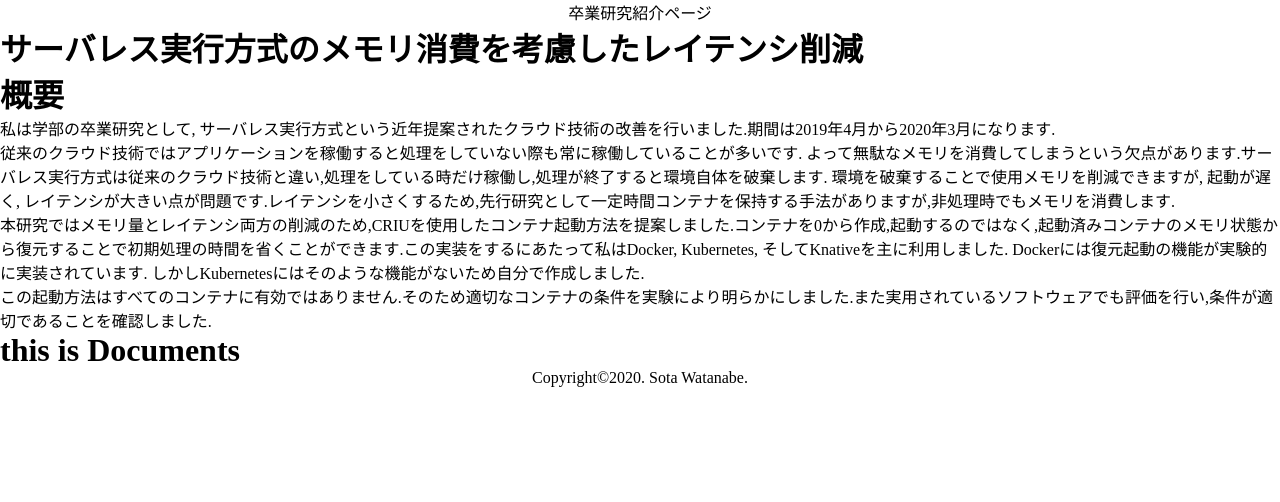
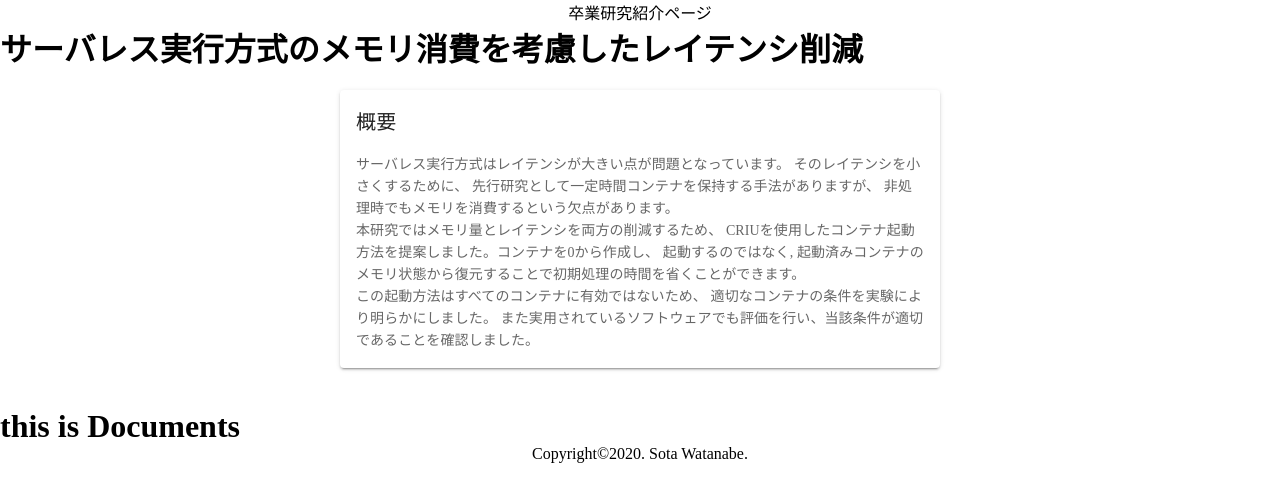
Before and after one commit to Sota-Watanabe/bachelor-thesis-site, a Vue app: page / in a window 1280 px wide. Shown: the top 502 px of the page. Built offline with nearby package versions, Linux system fonts and the light colour scheme.

Commit message:
文章修正、margin調整

```diff
--- a/src/components/Overview.vue
+++ b/src/components/Overview.vue
@@ -1,19 +1,21 @@
 <template>
-  <div>
-    <h1>概要</h1>
-    <body>
-      私は学部の卒業研究として,
-      サーバレス実行方式という近年提案されたクラウド技術の改善を行いました.期間は2019年4月から2020年3月になります.<br />
-      従来のクラウド技術ではアプリケーションを稼働すると処理をしていない際も常に稼働していることが多いです.
-      よって無駄なメモリを消費してしまうという欠点があります.サーバレス実行方式は従来のクラウド技術と違い,処理をしている時だけ稼働し,処理が終了すると環境自体を破棄します.
-      環境を破棄することで使用メモリを削減できますが, 起動が遅く,
-      レイテンシが大きい点が問題です.レイテンシを小さくするため,先行研究として一定時間コンテナを保持する手法がありますが,非処理時でもメモリを消費します.<br />
-      本研究ではメモリ量とレイテンシ両方の削減のため,CRIUを使用したコンテナ起動方法を提案しました.コンテナを0から作成,起動するのではなく,起動済みコンテナのメモリ状態から復元することで初期処理の時間を省くことができます.この実装をするにあたって私はDocker,
-      Kubernetes, そしてKnativeを主に利用しました.
-      Dockerには復元起動の機能が実験的に実装されています.
-      しかしKubernetesにはそのような機能がないため自分で作成しました.<br />
-      この起動方法はすべてのコンテナに有効ではありません.そのため適切なコンテナの条件を実験により明らかにしました.また実用されているソフトウェアでも評価を行い,条件が適切であることを確認しました.
-    </body>
+  <div style="margin: 20px 0 40px">
+    <v-card max-width="600" style="margin: auto">
+      <v-card-title class="headline">概要</v-card-title>
+      <v-card-text>
+        サーバレス実行方式はレイテンシが大きい点が問題となっています。
+        そのレイテンシを小さくするために、
+        先行研究として一定時間コンテナを保持する手法がありますが、
+        非処理時でもメモリを消費するという欠点があります。<br />
+        本研究ではメモリ量とレイテンシを両方の削減するため、
+        CRIUを使用したコンテナ起動方法を提案しました。コンテナを0から作成し、
+        起動するのではなく,
+        起動済みコンテナのメモリ状態から復元することで初期処理の時間を省くことができます。<br />
+        この起動方法はすべてのコンテナに有効ではないため、
+        適切なコンテナの条件を実験により明らかにしました。
+        また実用されているソフトウェアでも評価を行い、当該条件が適切であることを確認しました。
+      </v-card-text>
+    </v-card>
   </div>
 </template>
 
```
